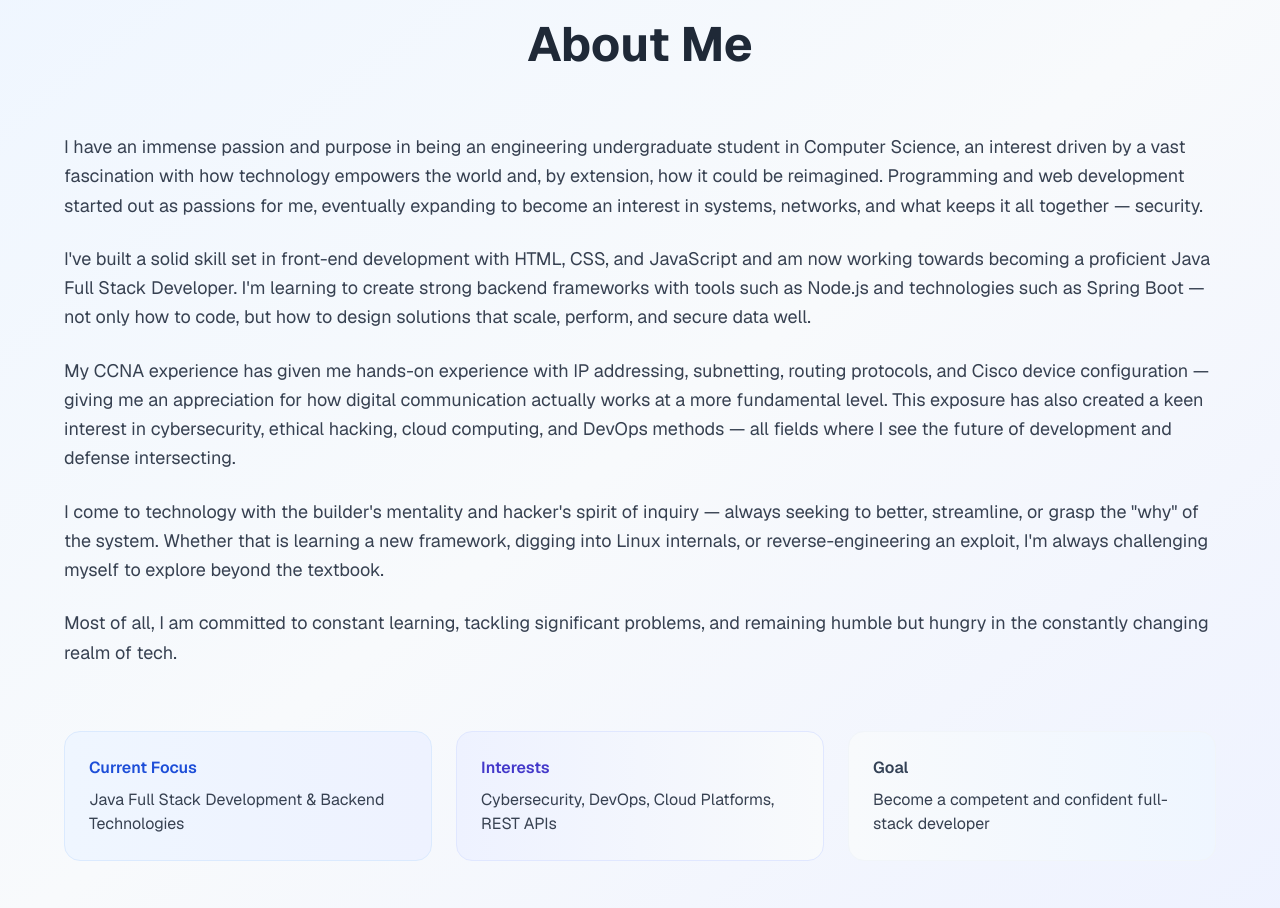
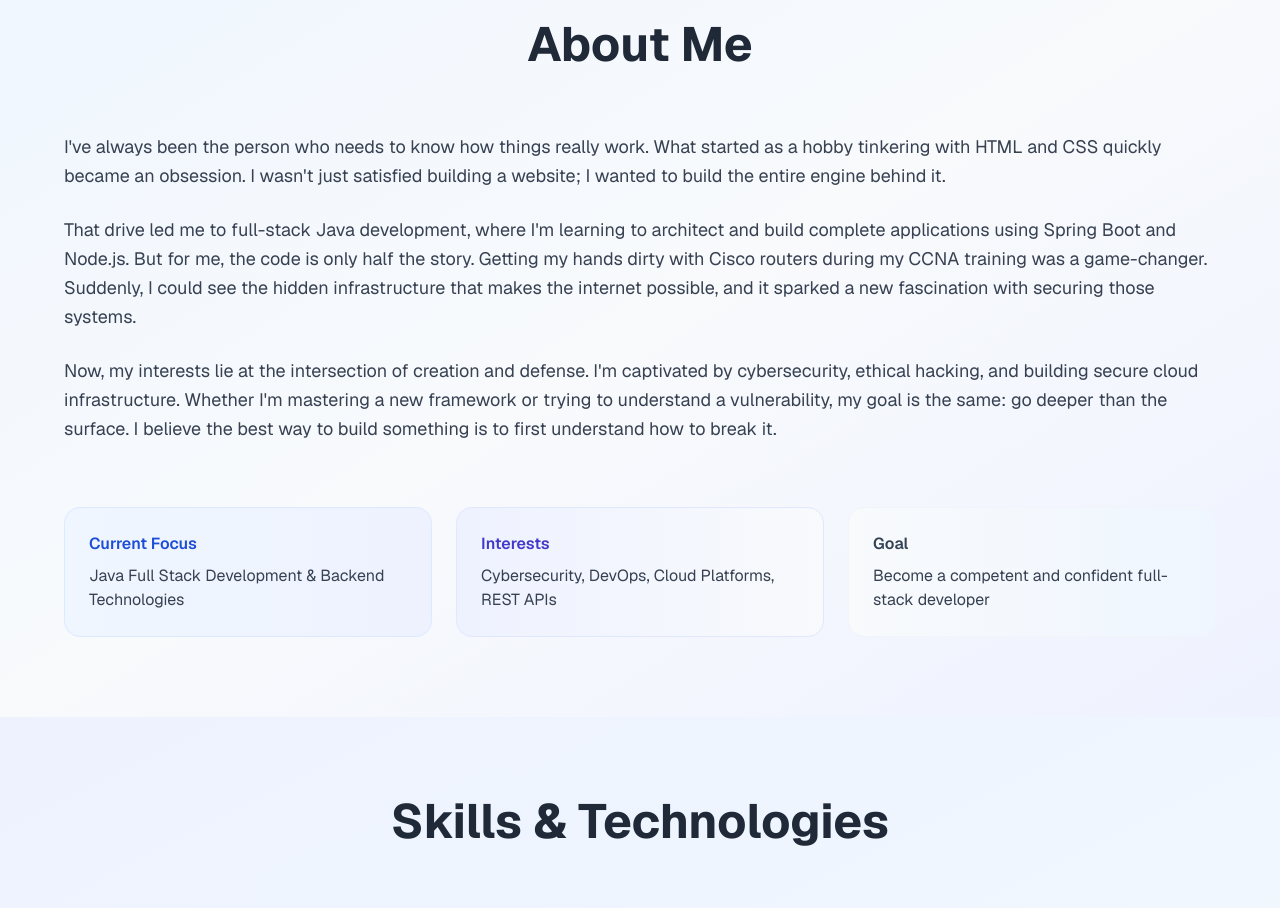
Before and after one commit to Nikhilgarg0/Portfolio, a Next.js app: page / in a window 1280 px wide. Shown: the part 860-1768 px from the top of the page. Built offline with nearby package versions, Linux system fonts and the light colour scheme.

Commit message:
Update page.tsx for about

```diff
--- a/app/page.tsx
+++ b/app/page.tsx
@@ -548,35 +548,15 @@ export default function Portfolio() {
                 className="space-y-6 mb-16"
               >
                 <p className="text-lg text-gray-700 dark:text-gray-300 leading-relaxed">
-                  I have an immense passion and purpose in being an engineering undergraduate student in Computer
-                  Science, an interest driven by a vast fascination with how technology empowers the world and, by
-                  extension, how it could be reimagined. Programming and web development started out as passions for me,
-                  eventually expanding to become an interest in systems, networks, and what keeps it all together —
-                  security.
+                  I've always been the person who needs to know how things really work. What started as a hobby tinkering with HTML and CSS quickly became an obsession. I wasn't just satisfied building a website; I wanted to build the entire engine behind it.
                 </p>
                 <p className="text-lg text-gray-700 dark:text-gray-300 leading-relaxed">
-                  I've built a solid skill set in front-end development with HTML, CSS, and JavaScript and am now
-                  working towards becoming a proficient Java Full Stack Developer. I'm learning to create strong backend
-                  frameworks with tools such as Node.js and technologies such as Spring Boot — not only how to code, but
-                  how to design solutions that scale, perform, and secure data well.
+                  That drive led me to full-stack Java development, where I'm learning to architect and build complete applications using Spring Boot and Node.js. But for me, the code is only half the story. Getting my hands dirty with Cisco routers during my CCNA training was a game-changer. Suddenly, I could see the hidden infrastructure that makes the internet possible, and it sparked a new fascination with securing those systems.
                 </p>
                 <p className="text-lg text-gray-700 dark:text-gray-300 leading-relaxed">
-                  My CCNA experience has given me hands-on experience with IP addressing, subnetting, routing protocols,
-                  and Cisco device configuration — giving me an appreciation for how digital communication actually
-                  works at a more fundamental level. This exposure has also created a keen interest in cybersecurity,
-                  ethical hacking, cloud computing, and DevOps methods — all fields where I see the future of
-                  development and defense intersecting.
+                  Now, my interests lie at the intersection of creation and defense. I'm captivated by cybersecurity, ethical hacking, and building secure cloud infrastructure. Whether I'm mastering a new framework or trying to understand a vulnerability, my goal is the same: go deeper than the surface. I believe the best way to build something is to first understand how to break it.
                 </p>
-                <p className="text-lg text-gray-700 dark:text-gray-300 leading-relaxed">
-                  I come to technology with the builder's mentality and hacker's spirit of inquiry — always seeking to
-                  better, streamline, or grasp the "why" of the system. Whether that is learning a new framework,
-                  digging into Linux internals, or reverse-engineering an exploit, I'm always challenging myself to
-                  explore beyond the textbook.
-                </p>
-                <p className="text-lg text-gray-700 dark:text-gray-300 leading-relaxed">
-                  Most of all, I am committed to constant learning, tackling significant problems, and remaining humble
-                  but hungry in the constantly changing realm of tech.
-                </p>
+
               </motion.div>
 
               <div className="grid md:grid-cols-3 gap-6">
```
